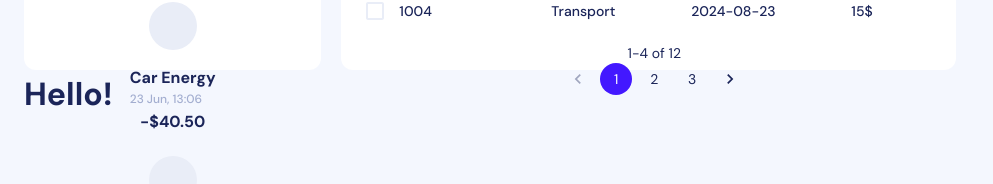
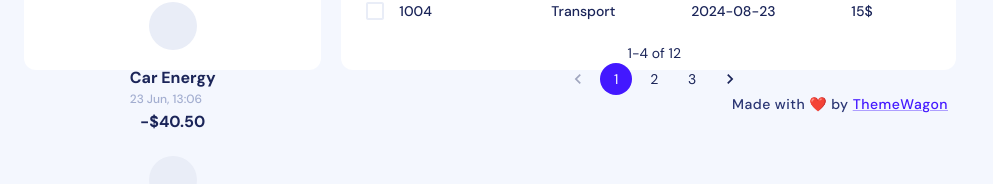
Before and after one commit to themewagon/venus, a React (Vite) app: page / in a window 1280 px wide. Shown: the part 2191-2375 px from the top of the page, without its empty margins (0-993 px from the left). Built offline with nearby package versions, Linux system fonts and the light colour scheme; some icons are missing.

Commit message:
footer section added

```diff
--- a/src/layouts/main-layout/footer/index.tsx
+++ b/src/layouts/main-layout/footer/index.tsx
@@ -1,8 +1,23 @@
+import Typography from '@mui/material/Typography';
+import Link from '@mui/material/Link';
+
 const Footer = () => {
   return (
-    <div>
-      <h1>Hello!</h1>
-    </div>
+    <Typography
+      mt={0.5}
+      px={1}
+      py={2.5}
+      color="text.secondary"
+      variant="body2"
+      sx={{ textAlign: { xs: 'center', md: 'right' } }}
+      letterSpacing={0.5}
+      fontWeight={500}
+    >
+      Made with ❤️ by{' '}
+      <Link href="https://themewagon.com/" target="_blank" rel="noreferrer">
+        {'ThemeWagon'}
+      </Link>
+    </Typography>
   );
 };
 
```
